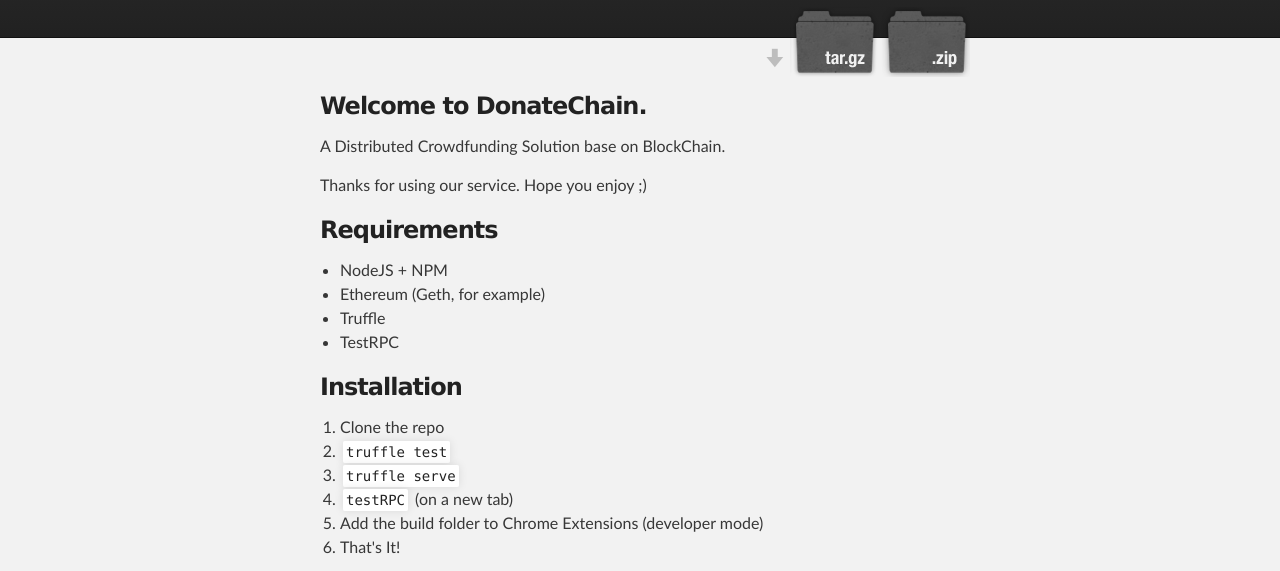
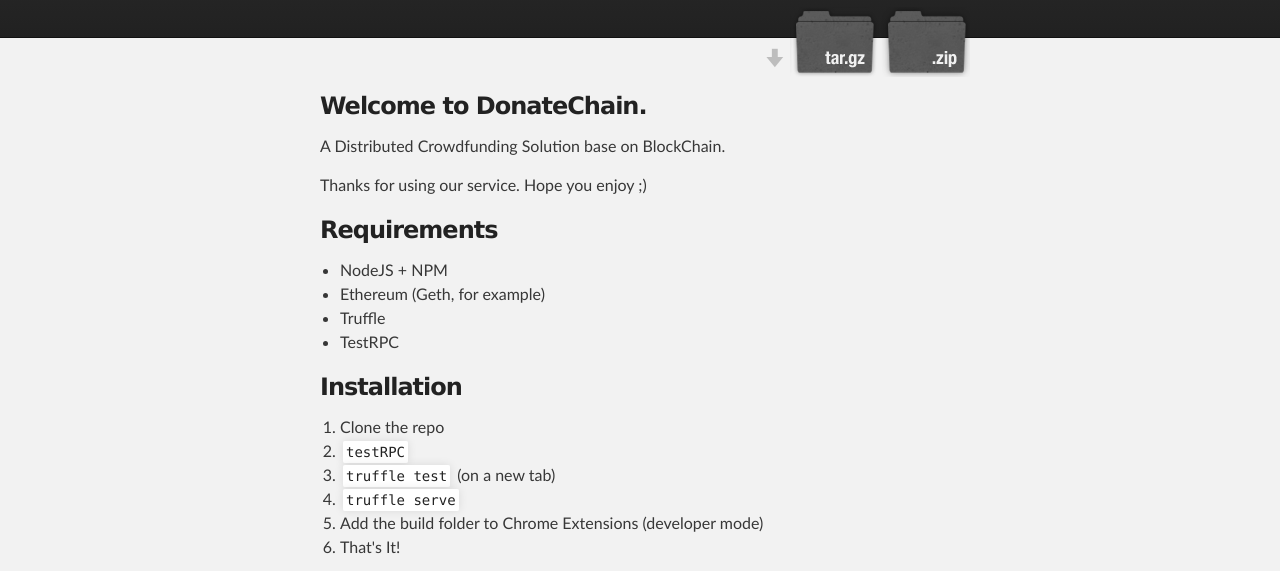
Before and after one commit to horefice/donatechain, a plain HTML site: page index.html in a window 1280 px wide. Shown: the part 208-779 px from the top of the page. Drawn offline with Linux system fonts and the light colour scheme.

```diff
--- a/index.html
+++ b/index.html
@@ -53,10 +53,10 @@
 
 <ol>
 <li>Clone the repo</li>
-<li><code>truffle test</code></li>
+<li><code>testRPC</code></li>
+<li>
+<code>truffle test</code> (on a new tab)</li>
 <li><code>truffle serve</code></li>
-<li>
-<code>testRPC</code> (on a new tab)</li>
 <li>Add the build folder to Chrome Extensions (developer mode)</li>
 <li>That's It!</li>
 </ol>
--- a/params.json
+++ b/params.json
@@ -1,6 +1,6 @@
 {
   "name": "Donatechain",
   "tagline": "A Distributed Crowdfunding Solution: Donate using BlockChain",
-  "body": "### Welcome to DonateChain.\r\nA Distributed Crowdfunding Solution base on BlockChain.\r\n\r\nThanks for using our service. Hope you enjoy ;)\r\n\r\n### Requirements\r\n* NodeJS + NPM\r\n* Ethereum (Geth, for example)\r\n* Truffle\r\n* TestRPC\r\n\r\n### Installation\r\n\r\n1. Clone the repo\r\n2. `truffle test`\r\n3. `truffle serve`\r\n4. `testRPC` (on a new tab)\r\n5. Add the build folder to Chrome Extensions (developer mode)\r\n6. That's It!\r\n\r\n### Authors\r\nOpen-source project started with:\r\n\r\nHenrique Orefice (@horefice)\r\n\r\nGabriel Bayomi (@bayomi)\r\n\r\nTeogenes Moura (@teogenesmoura)\r\n\r\n### Support or Contact\r\n\r\nHaving trouble? Contact us per GitHub.",
+  "body": "### Welcome to DonateChain.\r\nA Distributed Crowdfunding Solution base on BlockChain.\r\n\r\nThanks for using our service. Hope you enjoy ;)\r\n\r\n### Requirements\r\n* NodeJS + NPM\r\n* Ethereum (Geth, for example)\r\n* Truffle\r\n* TestRPC\r\n\r\n### Installation\r\n\r\n1. Clone the repo\r\n2. `testRPC`\r\n3. `truffle test` (on a new tab)\r\n4. `truffle serve`\r\n5. Add the build folder to Chrome Extensions (developer mode)\r\n6. That's It!\r\n\r\n### Authors\r\nOpen-source project started with:\r\n\r\nHenrique Orefice (@horefice)\r\n\r\nGabriel Bayomi (@bayomi)\r\n\r\nTeogenes Moura (@teogenesmoura)\r\n\r\n### Support or Contact\r\n\r\nHaving trouble? Contact us per GitHub.",
   "note": "Don't delete this file! It's used internally to help with page regeneration."
 }
```
